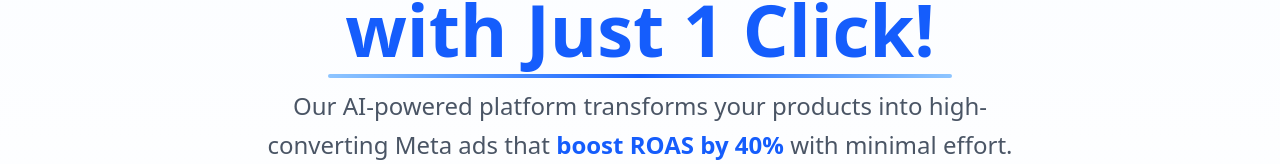
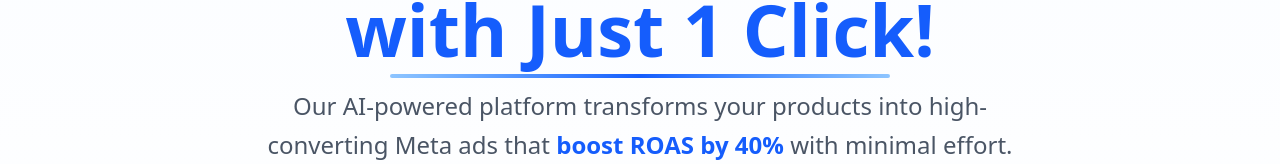
Before and after one commit to arman-miaa/adgrow, a React (Vite) app: page / in a window 1280 px wide. Shown: the part 312-476 px from the top of the page. Built offline with nearby package versions, Linux system fonts and the light colour scheme.

Commit message:
all done

```diff
--- a/src/components/home/Banner.jsx
+++ b/src/components/home/Banner.jsx
@@ -26,7 +26,7 @@
         <h1 className="text-4xl md:text-7xl  -mt-4 font-bold text-blue-600 leading-tight ">
           with Just 1 Click!
         </h1>
-        <hr className="w-1/2 mx-auto h-1 border-0 rounded bg-gradient-to-r from-blue-300 via-blue-600 to-blue-300" />
+        <hr className="w-2/5 mx-auto h-1 border-0 rounded bg-gradient-to-r from-blue-300 via-blue-600 to-blue-300" />
       </div>
 
       {/* Sub Text */}
```
